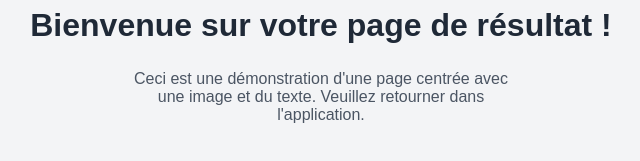
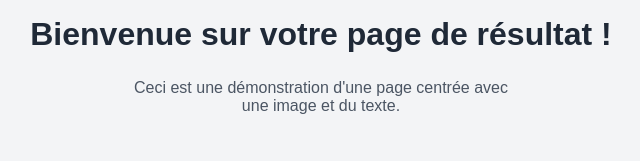
Before and after one commit to AngeAugustin/access_admin, a React (Create React App) app: page /ResultPay in a window 1280 px wide. Shown: the part 455-616 px from the top of the page, without its empty margins (319-959 px from the left). Built offline with nearby package versions, Linux system fonts and the light colour scheme.

Commit message:
Correction result page

```diff
--- a/src/Pages/Resultpay.js
+++ b/src/Pages/Resultpay.js
@@ -3,13 +3,13 @@ import React from "react";
 const App = () => {
   // Récupération du paramètre status dans l'URL
   const params = new URLSearchParams(window.location.search);
-  const status = params.get("status");
+  const status = params.get("status")?.toLowerCase(); // Normaliser en minuscules
 
   // Déterminer le texte à afficher en fonction du status
   let message = "Ceci est une démonstration d'une page centrée avec une image et du texte.";
-  if (status === "Approved") {
+  if (status === "approved") {
     message = "Votre paiement est terminé.";
-  } else if (status === "Pending") {
+  } else if (status === "pending") {
     message = "Votre paiement est en cours.";
   }
 
@@ -21,7 +21,7 @@ const App = () => {
         style={styles.image}
       />
       <h1 style={styles.heading}>Bienvenue sur votre page de résultat !</h1>
-      <p style={styles.paragraph}>{message} Veuillez retourner dans l'application.</p>
+      <p style={styles.paragraph}>{message}</p>
     </div>
   );
 };
```
